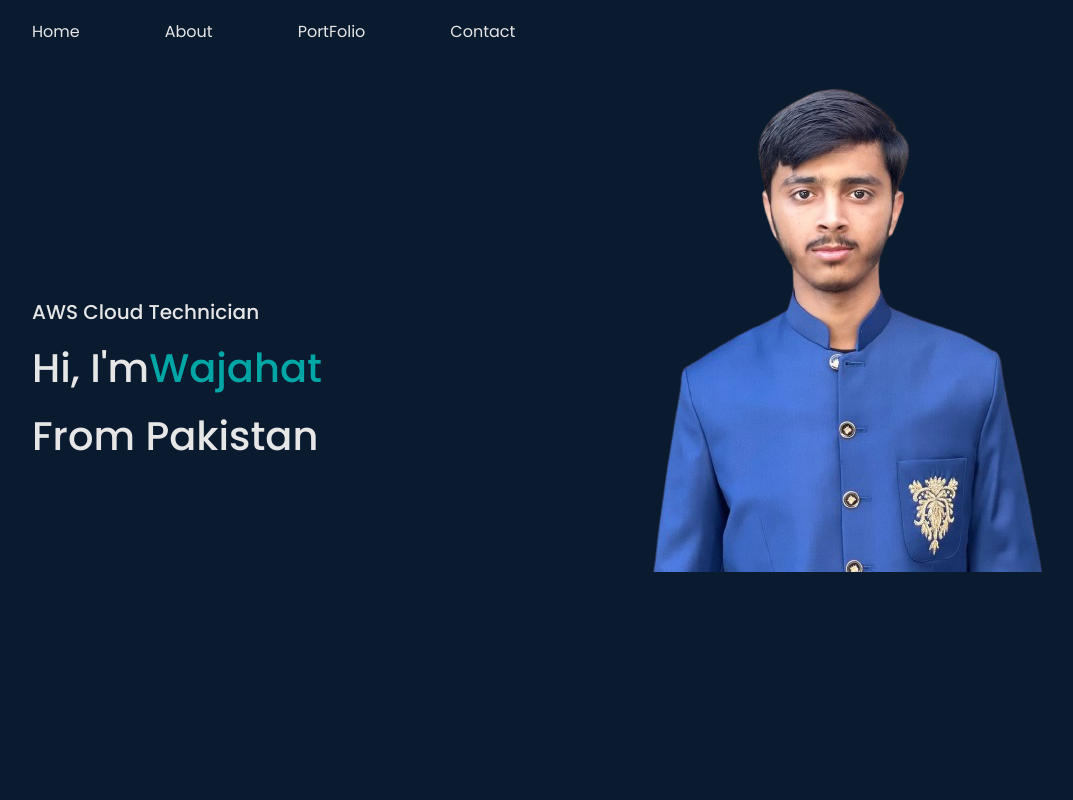
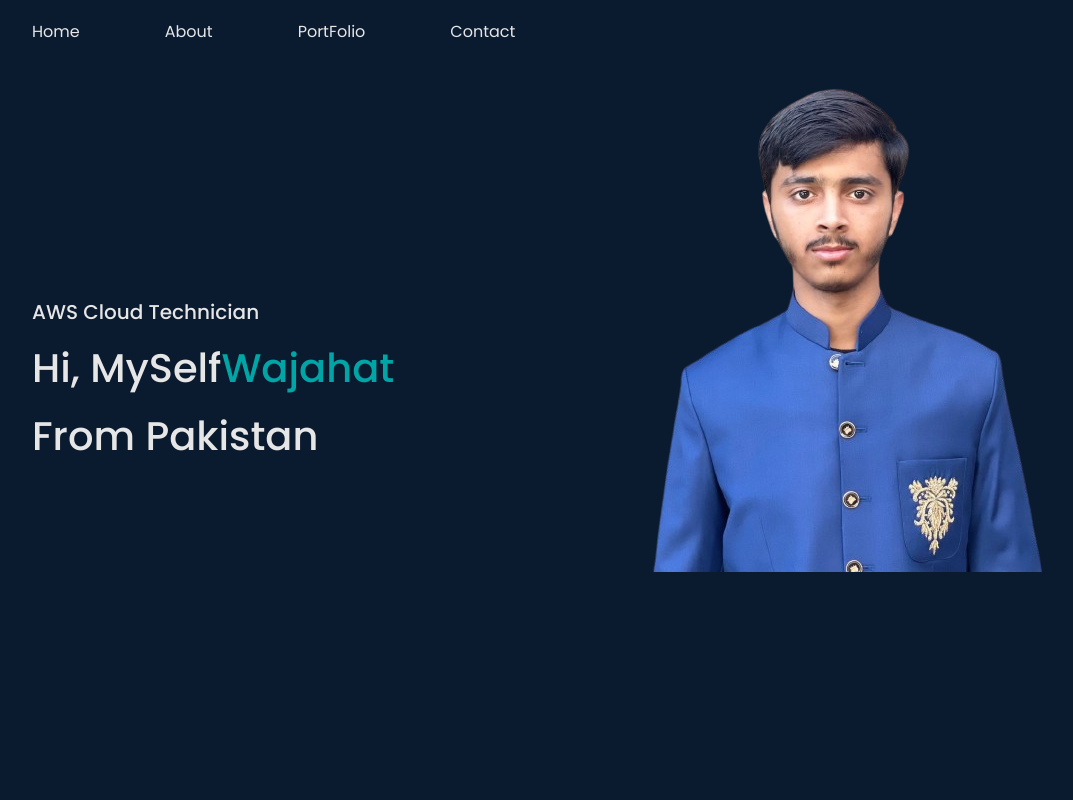
Before and after one commit to wajahat001/CI-CD, a website: page public/index.html in a window 1280 px wide. Shown: the top 800 px of the page, without its empty margins (160-1233 px from the left). Drawn offline with nearby package versions, Linux system fonts and the light colour scheme.

Commit message:
Update index.html

```diff
--- a/public/index.html
+++ b/public/index.html
@@ -20,7 +20,7 @@
     <header class="d-flex justify-content-between">
         <div class="intro d-flex flex-column">
             <h2>AWS Cloud Technician</h2>
-            <h1 class="intro2">Hi, I'm<span>Wajahat</span></h1>
+            <h1 class="intro2">Hi, MySelf<span>Wajahat</span></h1>
             <h1 class="intro2">From Pakistan</h1>
         </div>
         <div class="img"><img src="Images/profile.png" alt="" srcset=""></div>
```
